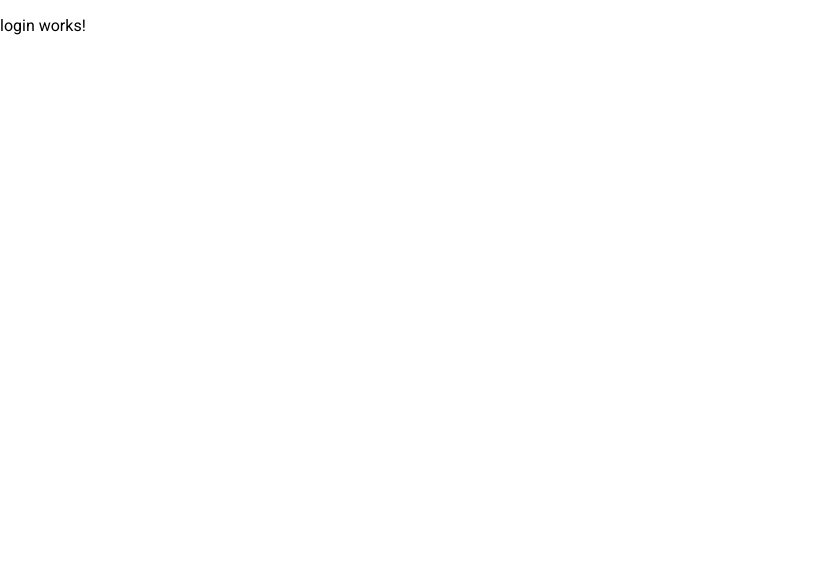
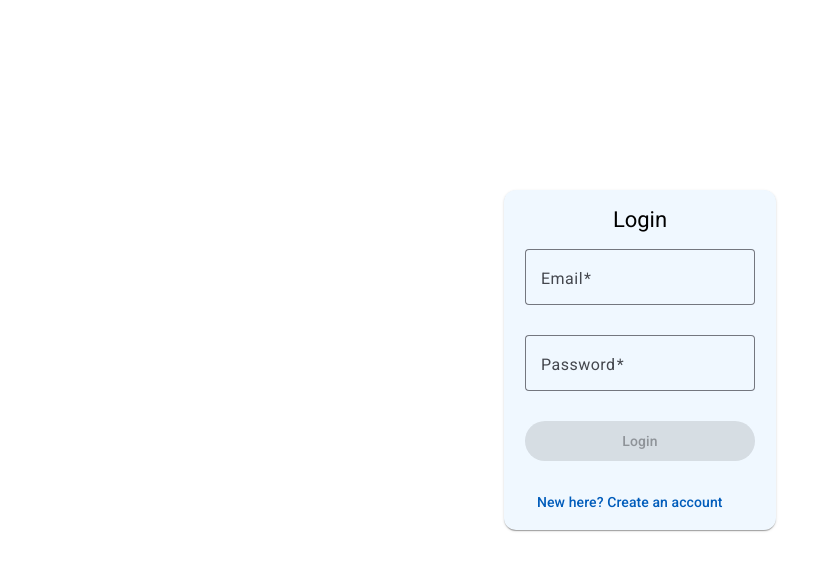
Before and after one commit to Peter61045720/iseek-job, an Angular app: page /login in a window 1280 px wide. Shown: the top 570 px of the page, without its empty margins (0-839 px from the left). Built offline with nearby package versions, Linux system fonts and the light colour scheme.

Commit message:
Create login form and home page

```diff
--- a/src/app/app.routes.ts
+++ b/src/app/app.routes.ts
@@ -10,6 +10,10 @@ export const routes: Routes = [
     loadComponent: () => import('./pages/registration/registration.page').then(p => p.RegistrationPage)
   },
   {
+    path: 'home',
+    loadComponent: () => import('./pages/home/home.page').then(p => p.HomePage)
+  },
+  {
     path: '',
     redirectTo: 'login',
     pathMatch: 'full'
--- /dev/null
+++ b/src/app/pages/home/home.page.html
@@ -0,0 +1 @@
+<button mat-flat-button routerLink="/login">Logout</button>
--- a/src/app/pages/login/login.page.html
+++ b/src/app/pages/login/login.page.html
@@ -1 +1,29 @@
-<p>login works!</p>
+<div class="login-container">
+  <mat-card>
+      <mat-card-header>
+          <mat-card-title>Login</mat-card-title>
+      </mat-card-header>
+
+      <mat-card-content>
+        <form class="login-form" [formGroup]="loginForm" (ngSubmit)="login()" >
+          <mat-form-field appearance="outline">
+            <mat-label>Email</mat-label>
+            <input matInput type="email" formControlName="email">
+            <mat-error *ngIf="!loginForm.get('email')?.valid && loginForm.get('email')?.touched">Please enter a valid email address.</mat-error>
+          </mat-form-field>
+
+          <mat-form-field appearance="outline">
+            <mat-label>Password</mat-label>
+            <input matInput type="password" formControlName="password">
+            <mat-error *ngIf="!loginForm.get('password')?.valid && loginForm.get('password')?.touched">Please enter your password.</mat-error>
+          </mat-form-field>
+
+          <button mat-flat-button type="submit" routerLink="/home" [disabled]="!isFormValid">Login</button>
+        </form>
+      </mat-card-content>
+
+      <mat-card-actions>
+          <button mat-button routerLink="/registration">New here? Create an account</button>
+      </mat-card-actions>
+  </mat-card>
+</div>
--- a/src/app/pages/login/login.page.scss
+++ b/src/app/pages/login/login.page.scss
@@ -0,0 +1,35 @@
+.login-container {
+  display: flex;
+  justify-content: center;
+  align-items: center;
+  height: 90%;
+}
+
+.login-form {
+  display: flex;
+  flex-direction: column;
+  width: 30vh;
+}
+
+.login-form button {
+  margin: 5px;
+}
+
+mat-form-field {
+  margin: 5px;
+}
+
+mat-card {
+  background-color: aliceblue;
+}
+
+mat-card-header {
+  display: flex;
+  justify-content: center;
+  padding-bottom: 10px;
+}
+
+mat-card-actions {
+  margin: 0px 5px;
+  padding: 16px 16px 8px 16px;
+}
--- a/src/app/pages/login/login.page.ts
+++ b/src/app/pages/login/login.page.ts
@@ -1,11 +1,45 @@
 import { Component } from '@angular/core';
+import { CommonModule } from '@angular/common';
+import { RouterLink } from '@angular/router';
+import { FormControl, FormGroup, ReactiveFormsModule, Validators } from '@angular/forms';
+import { MatButtonModule } from '@angular/material/button';
+import { MatError, MatFormField, MatLabel } from '@angular/material/form-field';
+import { MatInput } from '@angular/material/input';
+import { MatCard, MatCardActions, MatCardContent, MatCardHeader, MatCardTitle } from '@angular/material/card';
 
 @Component({
   selector: 'app-login',
-  imports: [],
+  standalone: true,
+  imports: [
+    CommonModule,
+    RouterLink,
+    ReactiveFormsModule,
+    MatButtonModule,
+    MatFormField,
+    MatInput,
+    MatLabel,
+    MatError,
+    MatCard,
+    MatCardHeader,
+    MatCardActions,
+    MatCardTitle,
+    MatCardContent,
+  ],
   templateUrl: './login.page.html',
   styleUrl: './login.page.scss'
 })
 export class LoginPage {
+  loginForm = new FormGroup({
+    email: new FormControl('', [Validators.required, Validators.email]),
+    password: new FormControl('', Validators.required)
+  });
 
+  get isFormValid(): boolean {
+    return this.loginForm.valid;
+  }
+
+  login(): void {
+    console.log(this.loginForm.get('email')?.value);
+    console.log(this.loginForm.get('password')?.value);
+  }
 }
--- a/src/app/pages/registration/registration.page.ts
+++ b/src/app/pages/registration/registration.page.ts
@@ -2,6 +2,7 @@ import { Component } from '@angular/core';
 
 @Component({
   selector: 'app-registration',
+  standalone: true,
   imports: [],
   templateUrl: './registration.page.html',
   styleUrl: './registration.page.scss'
```
Also changed, not shown: src/app/pages/home/home.page.ts (added, +14 -0 lines), src/app/pages/home/home.page.scss (added), 1 other file (tests, documents, lock files or other folders).
